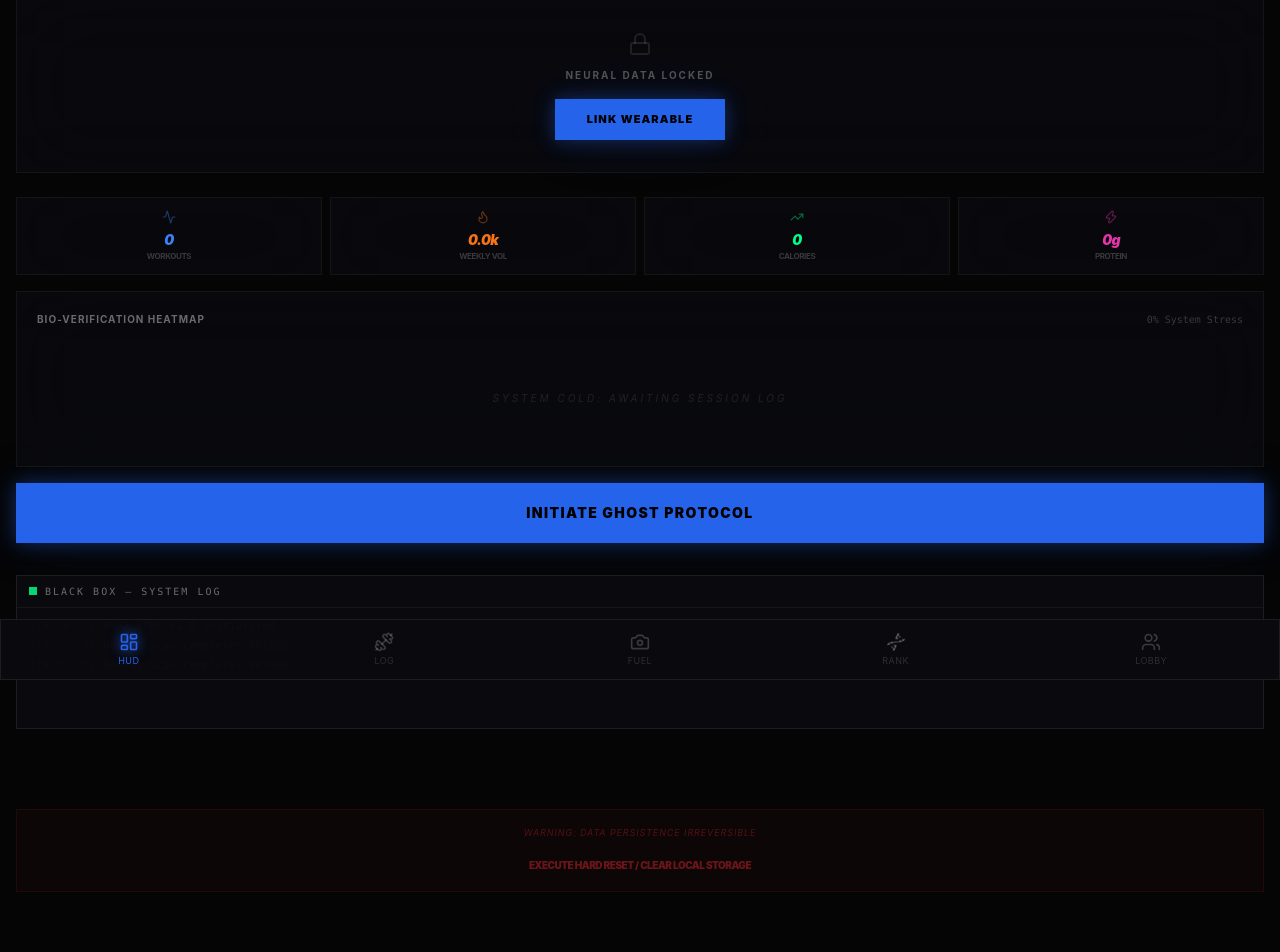
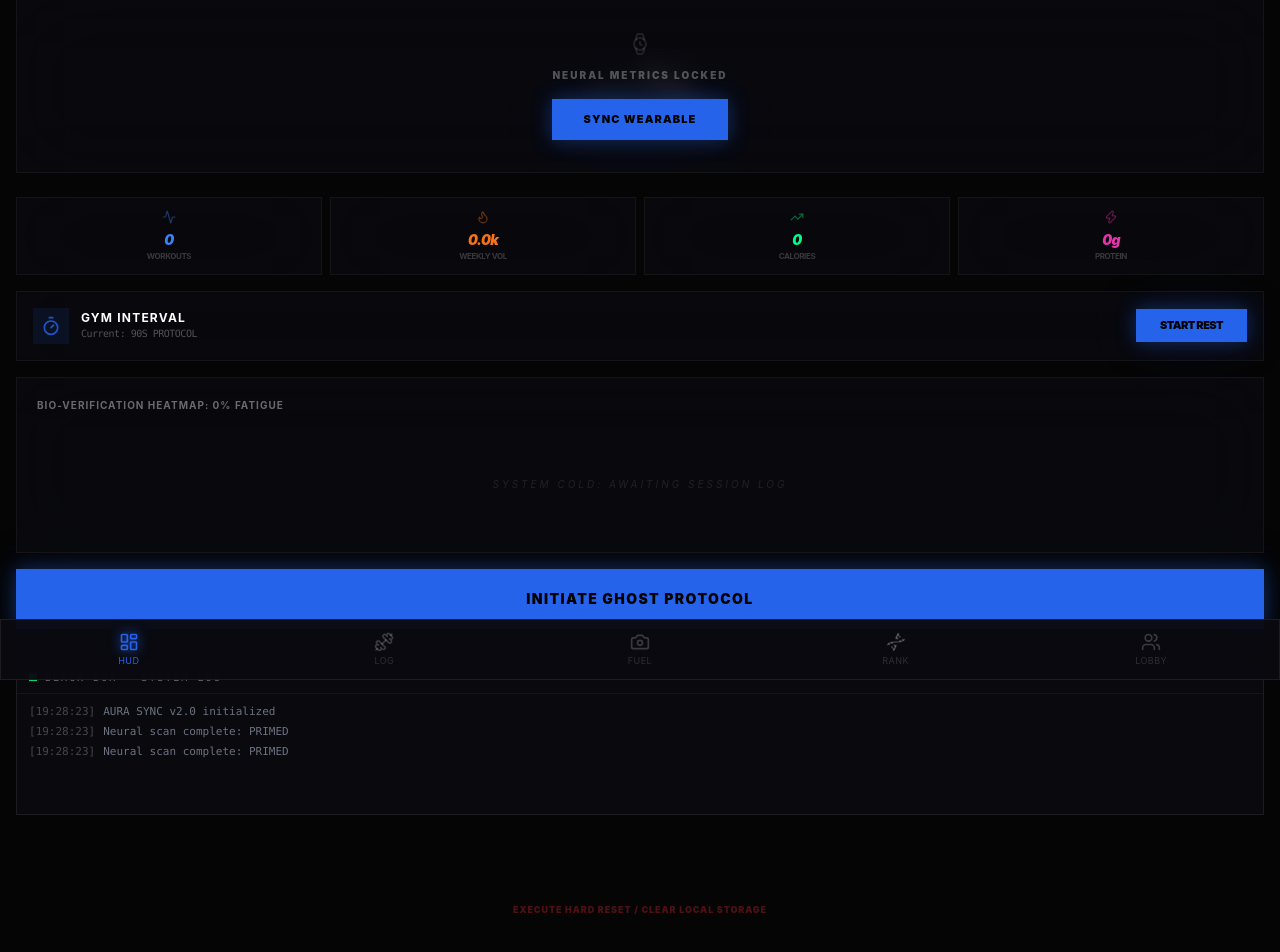
Before and after one commit to Sup3r-Monkey1/Aura-Sync, a React (Vite) app in the folder Aura Sync/: page / in a window 1280 px wide. Shown: the part 120-1072 px from the top of the page. Built offline with nearby package versions, Linux system fonts and the light colour scheme.

Commit message:
Update AuraDashboard.tsx

```diff
--- a/Aura Sync/src/components/AuraDashboard.tsx
+++ b/Aura Sync/src/components/AuraDashboard.tsx
@@ -1,6 +1,6 @@
 import { useEffect } from 'react';
 import { motion } from 'framer-motion';
-import { Activity, Brain, Flame, Zap, TrendingUp, Timer, Lock, Watch, ChevronRight } from 'lucide-react';
+import { Activity, Brain, Flame, Zap, TrendingUp, Timer, Lock, Watch } from 'lucide-react';
 import { useWorkoutStore } from '../store/useWorkoutStore';
 import { getZoneColor, getZoneLabel } from '../engine/readiness';
 import { getHeatColor, muscleName, getTopFatigued, getOverallFatigue } from '../engine/heatmap';
@@ -9,37 +9,26 @@ import { workoutRegistry } from '../data/workoutRegistry';
 import BlackBoxTerminal from './BlackBoxTerminal';
 
 export default function AuraDashboard() {
-  const {
-    readiness, muscleHeat, history, totalWorkouts, watchConnected, connectWatch,
-    evolutionXP, nutrition, refreshReadiness, decayHeatmap, startSession, session, hardReset
-  } = useWorkoutStore();
+  const { readiness, muscleHeat, history, totalWorkouts, watchConnected, connectWatch, evolutionXP, nutrition, refreshReadiness, decayHeatmap, startSession, session, hardReset, startRest, addTerminalEvent } = useWorkoutStore();
 
-  useEffect(() => {
-    refreshReadiness();
-    decayHeatmap();
-  }, [refreshReadiness, decayHeatmap]);
+  useEffect(() => { refreshReadiness(); decayHeatmap(); }, [refreshReadiness, decayHeatmap]);
 
   const zoneColor = getZoneColor(readiness.zone);
   const topFatigued = getTopFatigued(muscleHeat, 4);
   const overallFatigue = getOverallFatigue(muscleHeat);
 
-  // Stats derived from REAL logged data
+  // Derived Stats
   const today = new Date().setHours(0, 0, 0, 0);
   const todayNutrition = nutrition.filter(n => n.timestamp >= today);
   const totalCals = todayNutrition.reduce((s, n) => s + n.calories, 0);
   const totalProtein = todayNutrition.reduce((s, n) => s + n.protein, 0);
   const weeklyVol = history.filter(h => h.date > (Date.now() - 604800000)).reduce((s, h) => s + h.totalVolume, 0);
 
-  // Progressive Overload Suggestions (Only if you have history)
   const recentExerciseIds = [...new Set(history.slice(-5).map(h => h.exerciseId))];
-  const suggestions = recentExerciseIds.map(id => ({
-    suggestion: calculateOverload(id, history),
-    exercise: workoutRegistry.find(e => e.id === id)
-  })).filter(s => s.exercise && s.suggestion.lastBest);
+  const suggestions = recentExerciseIds.map(id => ({ suggestion: calculateOverload(id, history), exercise: workoutRegistry.find(e => e.id === id) })).filter(s => s.exercise && s.suggestion.lastBest);
 
   return (
     <div className="min-h-screen bg-[#050505] pb-24">
-      {/* Header HUD */}
       <div className="px-4 pt-12 pb-6 flex justify-between items-end">
         <div>
           <div className="flex items-center gap-2 mb-1">
@@ -54,15 +43,10 @@ export default function AuraDashboard() {
         </div>
       </div>
 
-      {/* 🛡️ NEURAL LATENCY (Locked until Watch Connected) */}
+      {/* 🛰️ NEURAL LATENCY LOCK */}
       <div className="px-4 mb-6">
         {watchConnected ? (
-          <motion.div
-            initial={{ opacity: 0, y: 10 }}
-            animate={{ opacity: 1, y: 0 }}
-            className="glass p-5 border-l-2"
-            style={{ borderColor: zoneColor, boxShadow: `0 0 30px ${zoneColor}15` }}
-          >
+          <motion.div initial={{ opacity: 0 }} animate={{ opacity: 1 }} className="glass p-5 border-l-2" style={{ borderColor: zoneColor }}>
             <div className="flex justify-between items-start mb-4">
               <div className="flex items-center gap-2">
                 <Brain className="w-4 h-4" style={{ color: zoneColor }} />
@@ -71,33 +55,26 @@ export default function AuraDashboard() {
               <span className="text-[9px] font-mono py-0.5 px-2 bg-white/5" style={{ color: zoneColor }}>{readiness.zone}</span>
             </div>
             <div className="flex items-center gap-8">
-               <div className="text-4xl font-black italic tracking-tighter" style={{ color: zoneColor }}>
-                 {readiness.score}<span className="text-xs not-italic opacity-40">%</span>
-               </div>
-               <div className="flex-1 space-y-1">
+               <div className="text-4xl font-black italic tracking-tighter" style={{ color: zoneColor }}>{readiness.score}%</div>
+               <div className="flex-1">
                   <p className="text-[11px] text-white/60 leading-tight">{getZoneLabel(readiness.zone)}</p>
-                  <div className="flex gap-4 text-[9px] font-mono text-white/20">
-                    <span>HRV: {readiness.hrv}ms</span>
-                    <span>SLEEP: {readiness.sleepHours}h</span>
-                  </div>
+                  <div className="flex gap-4 text-[9px] font-mono text-white/20 mt-1"><span>HRV: {readiness.hrv}ms</span><span>SLEEP: {readiness.sleepHours}h</span></div>
                </div>
             </div>
           </motion.div>
         ) : (
-          <div className="glass p-8 text-center border-dashed border-white/10 bg-white/[0.01]">
-            <Lock className="w-6 h-6 mx-auto mb-3 text-white/10" />
-            <h3 className="text-[10px] font-bold text-white/30 uppercase tracking-[0.2em] mb-4">Neural Data Locked</h3>
-            <button
-              onClick={connectWatch}
-              className="px-8 py-3 bg-cobalt text-black text-[11px] font-black uppercase tracking-widest glow-cobalt active:scale-95 transition-all"
-            >
-              Link Wearable
-            </button>
+          <div className="glass p-8 text-center border border-white/5 bg-white/[0.01] relative overflow-hidden">
+            <div className="absolute inset-0 flex items-center justify-center opacity-10 blur-md pointer-events-none select-none"><div className="text-6xl font-black italic tracking-tighter">--%</div></div>
+            <div className="relative z-10">
+              <Watch className="w-6 h-6 mx-auto mb-3 text-white/10" />
+              <h3 className="text-[10px] font-black text-white/30 uppercase tracking-[0.2em] mb-4">Neural Metrics Locked</h3>
+              <button onClick={() => connectWatch()} className="px-8 py-3 bg-cobalt text-black text-[11px] font-black uppercase tracking-widest glow-cobalt active:scale-95 transition-all">Sync Wearable</button>
+            </div>
           </div>
         )}
       </div>
 
-      {/* 📊 QUICK STATS (Dynamic starting at 0) */}
+      {/* 📊 QUICK STATS */}
       <div className="px-4 mb-4 grid grid-cols-4 gap-2">
         <HudStat icon={Activity} label="Workouts" value={totalWorkouts} color="#3b82f6" />
         <HudStat icon={Flame} label="Weekly Vol" value={`${(weeklyVol/1000).toFixed(1)}k`} color="#f97316" />
@@ -105,32 +82,37 @@ export default function AuraDashboard() {
         <HudStat icon={Zap} label="Protein" value={`${totalProtein}g`} color="#e535ab" />
       </div>
 
-      {/* 🔥 MUSCLE HEATMAP (Conditional Clean Slate) */}
+      {/* ⏱️ EOS GYM REST TIMER */}
+      <div className="px-4 mb-4">
+        <div className="glass p-4 flex items-center justify-between border-l-2 border-cobalt">
+          <div className="flex items-center gap-3">
+            <div className="p-2 bg-cobalt/10 text-cobalt"><Timer className="w-5 h-5 animate-pulse" /></div>
+            <div>
+              <h3 className="text-xs font-bold uppercase tracking-widest">Gym Interval</h3>
+              <p className="text-[10px] text-white/30 font-mono tracking-tighter">Current: 90S PROTOCOL</p>
+            </div>
+          </div>
+          <button
+            onClick={() => { startRest(90); addTerminalEvent("90S REST INITIATED", "info"); if ('vibrate' in navigator) navigator.vibrate(50); }}
+            className="px-6 py-2 bg-cobalt text-black text-[11px] font-black uppercase tracking-tighter glow-cobalt active:scale-95 transition-all"
+          >
+            START REST
+          </button>
+        </div>
+      </div>
+
+      {/* 🔥 HEATMAP */}
       <div className="px-4 mb-4">
         <div className="glass p-5">
-          <div className="flex justify-between items-center mb-6">
-            <span className="text-[10px] uppercase tracking-widest text-white/40 font-bold">Bio-Verification Heatmap</span>
-            <span className="text-[10px] font-mono text-white/20">{overallFatigue}% System Stress</span>
-          </div>
-
+          <span className="text-[10px] uppercase tracking-widest text-white/40 font-bold block mb-6">Bio-Verification Heatmap: {overallFatigue}% Fatigue</span>
           {overallFatigue === 0 ? (
-            <div className="py-10 text-center">
-              <div className="text-[10px] text-white/10 uppercase tracking-[0.3em] italic">System Cold: Awaiting Session Log</div>
-            </div>
+            <div className="py-10 text-center"><div className="text-[10px] text-white/10 uppercase tracking-[0.3em] italic">System Cold: Awaiting Session Log</div></div>
           ) : (
             <div className="grid grid-cols-2 gap-x-6 gap-y-4">
                {topFatigued.map(mh => (
                  <div key={mh.group}>
-                   <div className="flex justify-between text-[9px] uppercase tracking-tighter mb-1.5">
-                     <span className="text-white/40">{muscleName(mh.group)}</span>
-                     <span style={{ color: getHeatColor(mh.heat) }}>{Math.round(mh.heat)}%</span>
-                   </div>
-                   <div className="h-1 bg-white/5 overflow-hidden">
-                     <motion.div
-                        initial={{ width: 0 }} animate={{ width: `${mh.heat}%` }}
-                        className="h-full" style={{ backgroundColor: getHeatColor(mh.heat) }}
-                      />
-                   </div>
+                   <div className="flex justify-between text-[9px] uppercase tracking-tighter mb-1.5"><span className="text-white/40">{muscleName(mh.group)}</span><span style={{ color: getHeatColor(mh.heat) }}>{Math.round(mh.heat)}%</span></div>
+                   <div className="h-1 bg-white/5 overflow-hidden"><motion.div initial={{ width: 0 }} animate={{ width: `${mh.heat}%` }} className="h-full" style={{ backgroundColor: getHeatColor(mh.heat) }} /></div>
                  </div>
                ))}
             </div>
@@ -138,17 +120,16 @@ export default function AuraDashboard() {
         </div>
       </div>
 
-      {/* 📈 OVERLOAD INTEL */}
+      {/* 📈 OVERLOAD */}
       {suggestions.length > 0 && (
         <div className="px-4 mb-4">
            <div className="glass p-4 border-l-2 border-magenta">
-              <div className="text-[10px] font-black text-magenta uppercase tracking-[0.2em] mb-3">Progressive Overload Intel</div>
+              <div className="text-[10px] font-black text-magenta uppercase tracking-[0.2em] mb-3 text-glow-magenta">Progressive Overload Intel</div>
               {suggestions.slice(0, 2).map(({ suggestion: s, exercise: ex }) => (
                 <div key={ex?.id} className="flex justify-between items-center py-2 border-b border-white/5 last:border-0">
                   <span className="text-xs text-white/60">{ex?.name}</span>
                   <div className="text-right">
                     <div className="text-xs font-bold text-magenta tracking-tighter">{s.suggestedWeight} lbs × {s.suggestedReps}</div>
-                    <div className="text-[9px] text-white/20 uppercase">Target Suggestion</div>
                   </div>
                 </div>
               ))}
@@ -159,33 +140,15 @@ export default function AuraDashboard() {
       {/* ⚡ START SESSION */}
       {!session && (
         <div className="px-4 mb-8">
-          <motion.button
-            whileTap={{ scale: 0.97 }}
-            onClick={() => startSession()}
-            className="w-full py-5 bg-cobalt text-black font-black text-sm uppercase tracking-widest glow-cobalt"
-          >
-            Initiate Ghost Protocol
-          </motion.button>
+          <motion.button whileTap={{ scale: 0.97 }} onClick={() => startSession()} className="w-full py-5 bg-cobalt text-black font-black text-sm uppercase tracking-widest glow-cobalt">Initiate Ghost Protocol</motion.button>
         </div>
       )}
 
       <div className="px-4"><BlackBoxTerminal /></div>
 
-      {/* ☢️ SYSTEM RESET (Monday Morning Wipe) */}
-      <div className="px-4 mt-20 pb-12">
-        <div className="border border-red-900/20 bg-red-900/5 p-4 text-center">
-          <p className="text-[9px] text-red-500/30 uppercase tracking-widest mb-3 italic">Warning: Data persistence irreversible</p>
-          <button
-            onClick={() => {
-              if (window.confirm("⚠️ SYSTEM WIPE: This will reset all Aura XP and History to 0. Proceed?")) {
-                hardReset();
-              }
-            }}
-            className="text-[10px] font-black text-red-500/40 hover:text-red-500 uppercase tracking-tighter transition-colors"
-          >
-            Execute Hard Reset / Clear Local Storage
-          </button>
-        </div>
+      {/* ☢️ SYSTEM RESET */}
+      <div className="px-4 mt-20 pb-12 text-center">
+        <button onClick={() => { if (window.confirm("⚠️ SYSTEM WIPE: Delete all XP and History?")) hardReset(); }} className="text-[9px] font-black text-red-500/30 hover:text-red-500 uppercase tracking-widest transition-colors">Execute Hard Reset / Clear Local Storage</button>
       </div>
     </div>
   );
```
